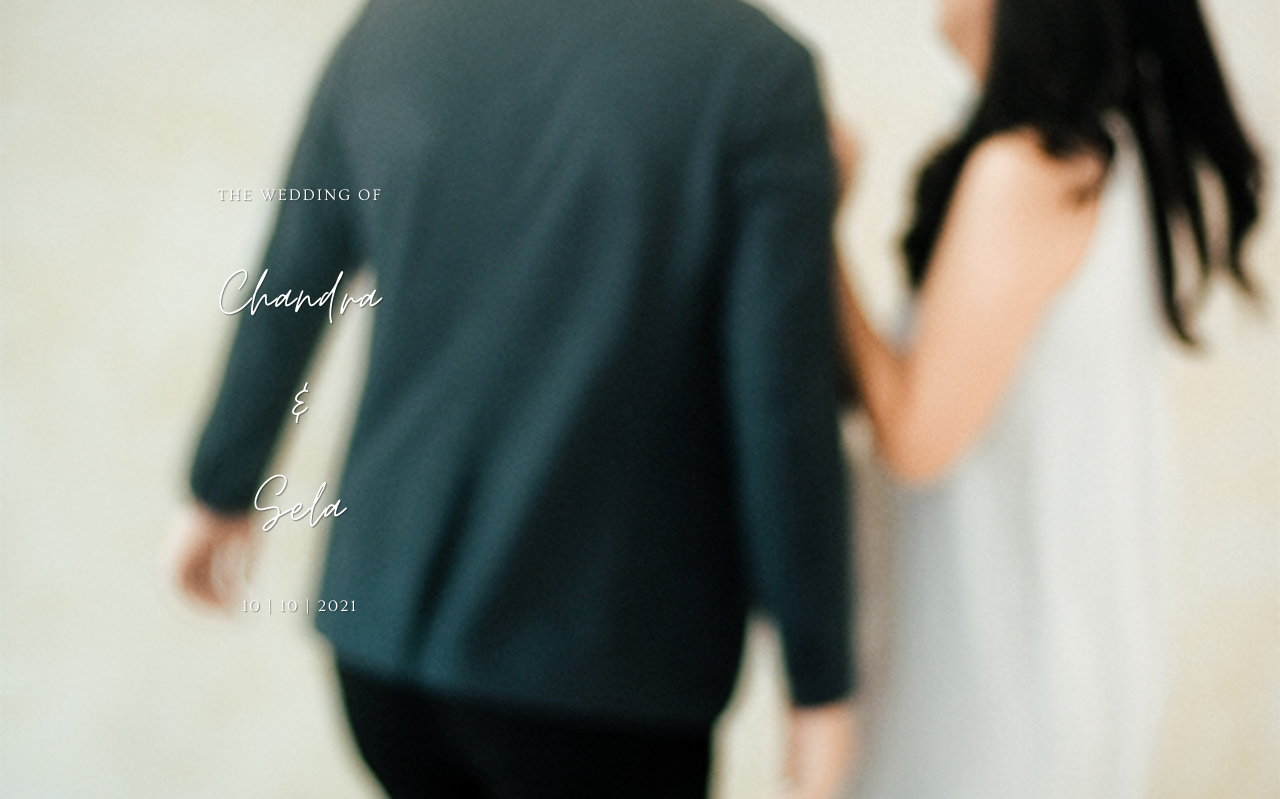
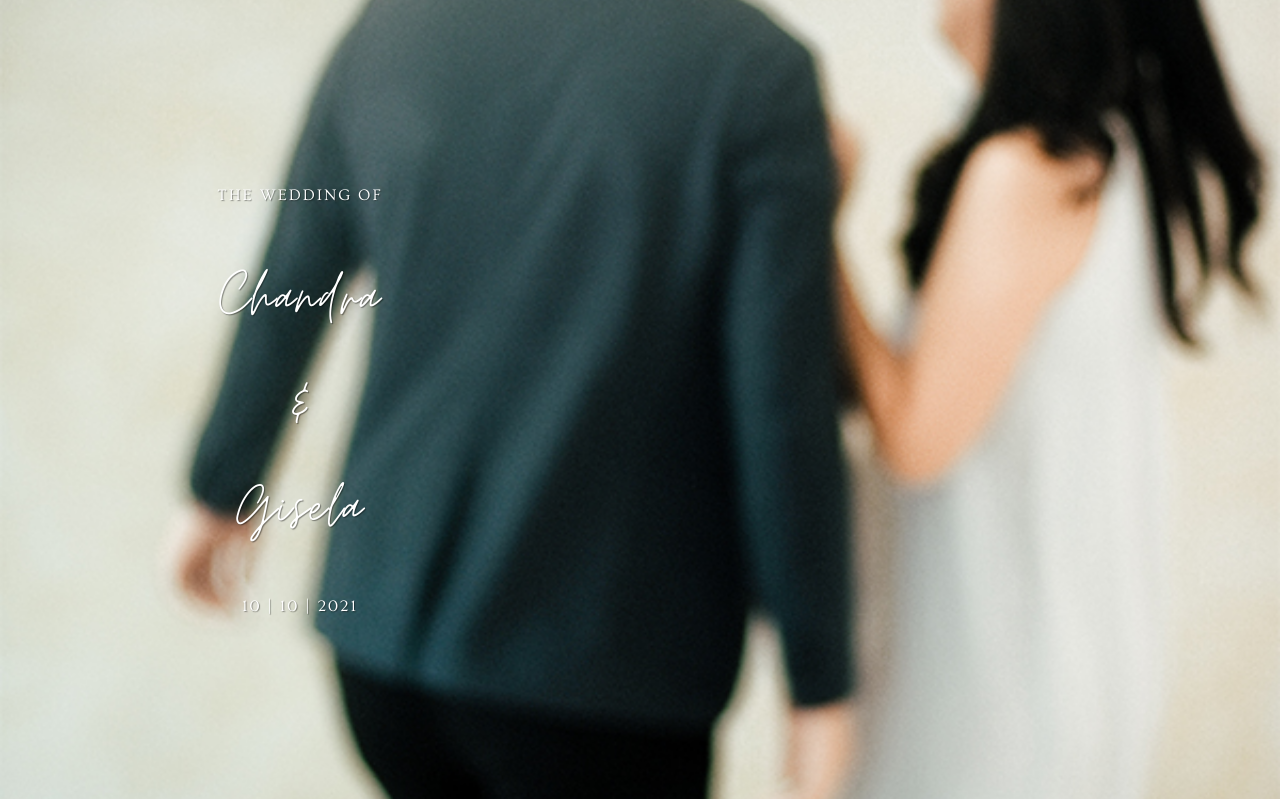
Before and after one commit to canzdoankz/chandrasela, a PHP site: page / in a window 1280 px wide. Shown: the top 799 px of the page. Run offline with PHP 8.4, Linux system fonts and the light colour scheme.

Commit message:
Update index.php

```diff
--- a/index.php
+++ b/index.php
@@ -28,7 +28,7 @@
     <meta charset="UTF-8">
     <meta http-equiv="X-UA-Compatible" content="IE=edge">
     <meta name="viewport" content="width=device-width, initial-scale=1">
-    <title>Chandra & Sela</title>
+    <title>Chandra & Gisela</title>
     <link rel="preconnect" href="https://fonts.gstatic.com" crossorigin="crossorigin"/>
     <link rel="preload" as="style" href="https://fonts.googleapis.com/css2?family=Dosis:wght@400;500&amp;display=swap"/>
     <link rel="stylesheet" href="https://fonts.googleapis.com/css2?family=Dosis:wght@400;500&amp;display=swap" media="print" onload="this.media='all'"/>
@@ -68,7 +68,7 @@
     <div class="ww-wedding-announcement d-flex align-items-center justify-content-start">
       <div class="container ww-announcement-container">
         <p class="pt-3" data-aos="zoom-in-down" data-aos-delay="300" data-aos-duration="1000">THE WEDDING OF</p><br>
-        <p class="ww-couple-name ww-title" data-aos="zoom-in-down" data-aos-delay="300" data-aos-duration="1000">Chandra <br> & <br> Sela</p>
+        <p class="ww-couple-name ww-title" data-aos="zoom-in-down" data-aos-delay="300" data-aos-duration="1000">Chandra <br> & <br> Gisela</p>
         <p class="pt-3" data-aos="zoom-in-down" data-aos-delay="300" data-aos-duration="1000" data-aos-offset="10">10 | 10 | 2021</p>
       </div>
     </div>
@@ -167,7 +167,7 @@
               Love,
           </p>
           </div>
-          <h3 class="ww-couple-name ww-title" >Chandra & Sela</h3>
+          <h3 class="ww-couple-name ww-title" >Chandra & Gisela</h3>
         </div>
         <img class="img-fluid" src="images/bunga2.png" style="height: auto; width: auto;" />
       </div>
```
